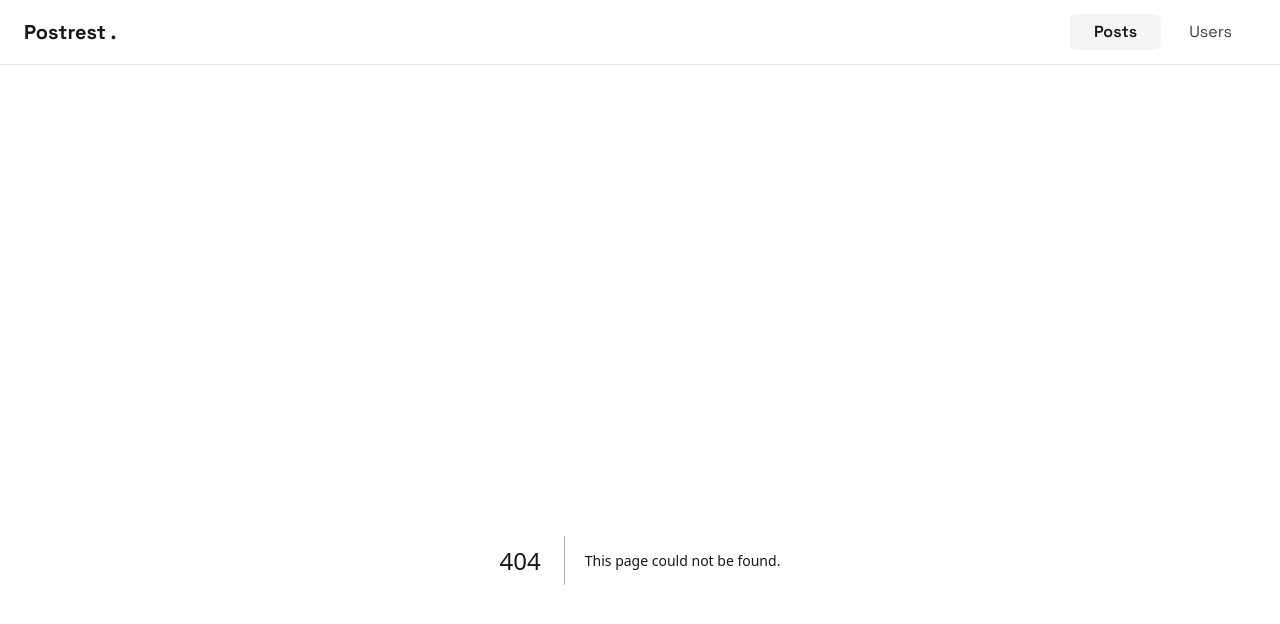
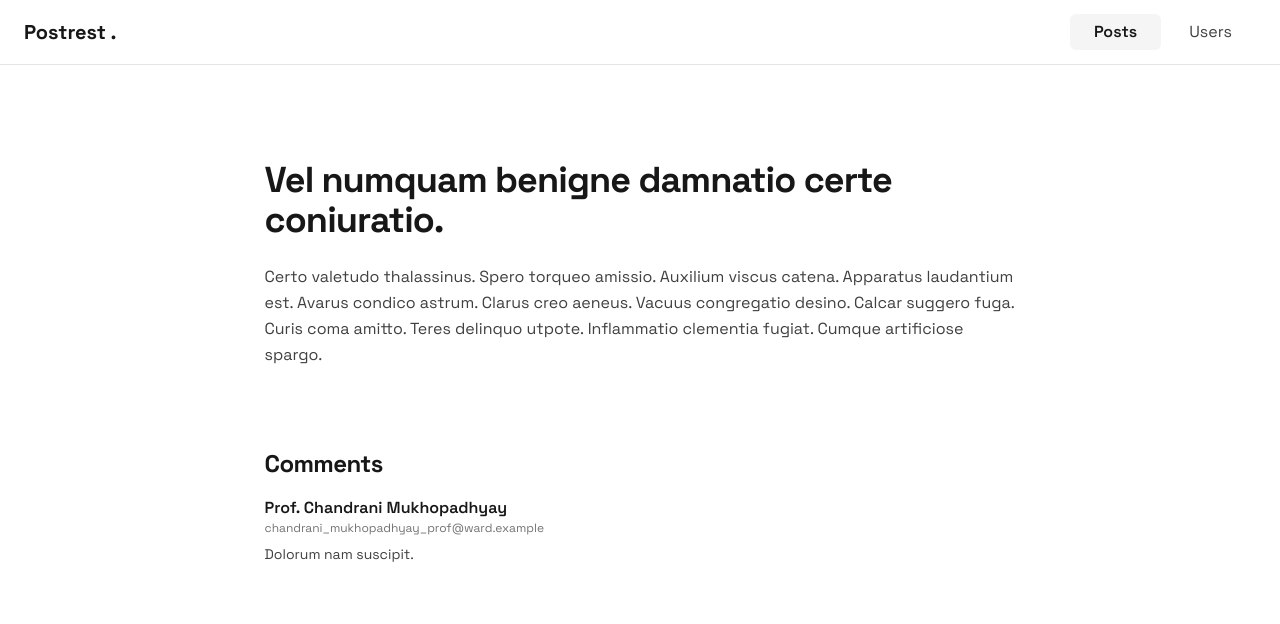
Before and after one commit to nzrmm/postrest, a Next.js app: page /posts/1 in a window 1280 px wide. Before the commit this address had no page. Shown: the top 624 px of the page. Built offline with nearby package versions, Linux system fonts and the light colour scheme.

Commit message:
feat(page): create post page

```diff
--- /dev/null
+++ b/src/pages/posts/[id]/index.tsx
@@ -0,0 +1,42 @@
+import React from "react";
+
+import { CommentCard } from "@/components";
+import { cn } from "@/utils/style";
+
+const Post = () => {
+  return (
+    <>
+      <div className={cn("mx-auto sm:w-2/3")}>
+        <div className={cn("mb-20")}>
+          <p className={cn("font-bold tracking-tight text-4xl mb-6")}>
+            Vel numquam benigne damnatio certe coniuratio.
+          </p>
+          <p className={cn("text-neutral-700 leading-relaxed")}>
+            Certo valetudo thalassinus. Spero torqueo amissio. Auxilium viscus
+            catena. Apparatus laudantium est. Avarus condico astrum. Clarus creo
+            aeneus. Vacuus congregatio desino. Calcar suggero fuga. Curis coma
+            amitto. Teres delinquo utpote. Inflammatio clementia fugiat. Cumque
+            artificiose spargo.
+          </p>
+        </div>
+
+        <div>
+          <p className={cn("font-bold tracking-tight text-2xl mb-4")}>
+            Comments
+          </p>
+          <div className={cn("flex flex-col divide-y")}>
+            <CommentCard
+              id={56926}
+              post_id={70220}
+              name="Prof. Chandrani Mukhopadhyay"
+              email="chandrani_mukhopadhyay_prof@ward.example"
+              body="Dolorum nam suscipit."
+            />
+          </div>
+        </div>
+      </div>
+    </>
+  );
+};
+
+export default Post;
```
